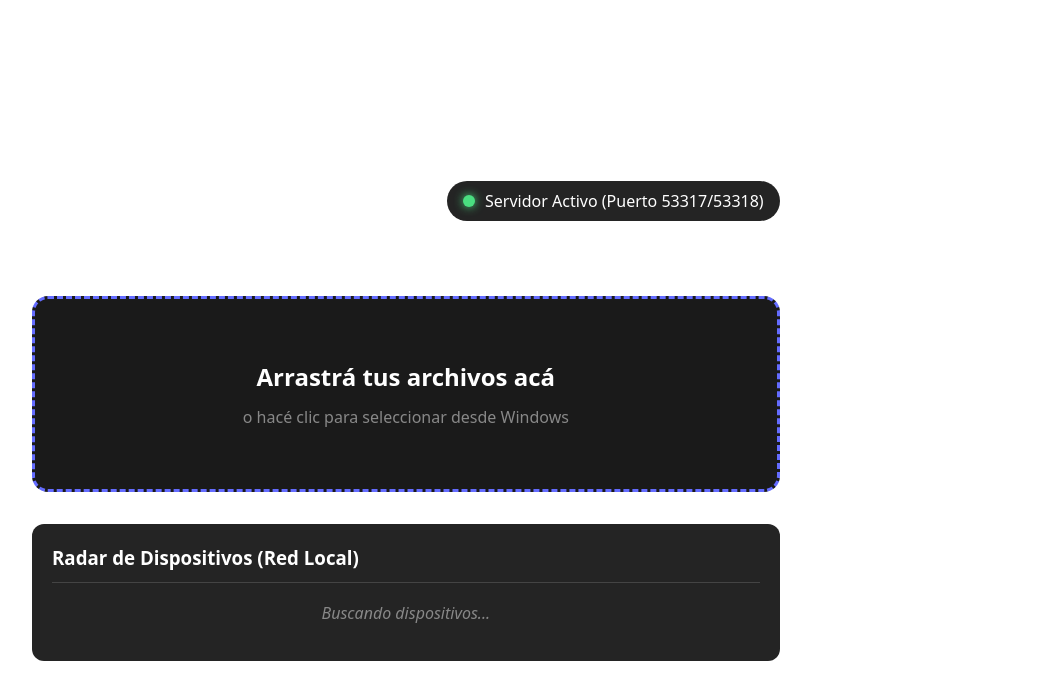
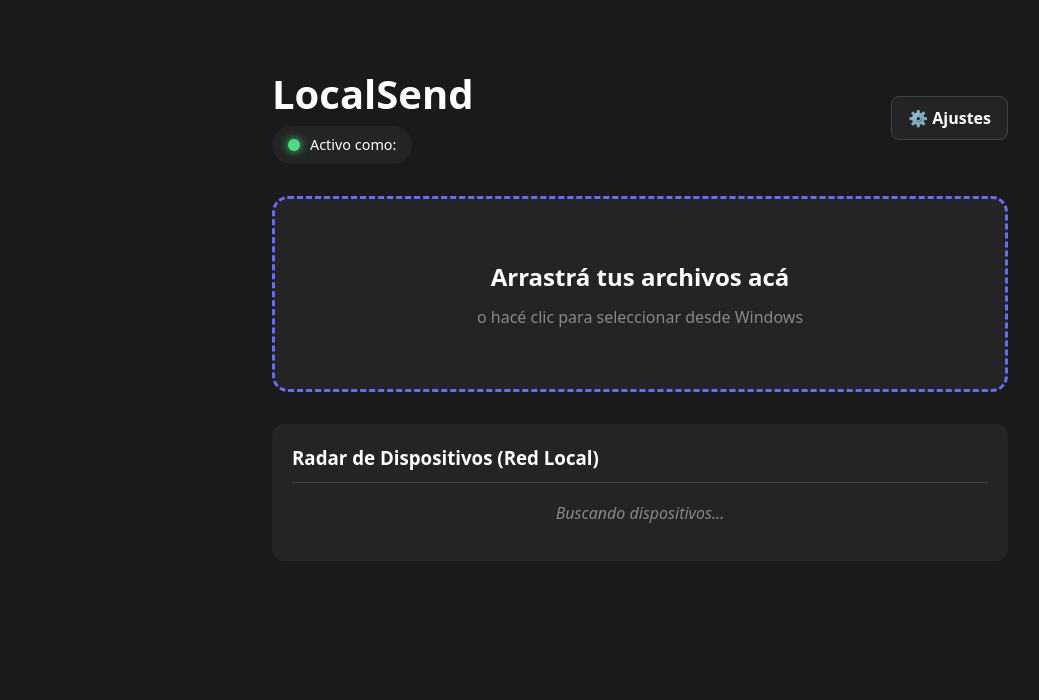
Before and after one commit to Enzoogm/LocalSend-Enzo-Materazzi, a React (Vite) app in the folder localsend-desktop/: page / in a window 1280 px wide. Shown: the top 700 px of the page, without its empty margins (0-1039 px from the left). Built offline with nearby package versions, Linux system fonts and the light colour scheme.

Commit message:
feat: Funcion de alias con electron-store y centrado de la interfaz

```diff
--- a/localsend-desktop/src/App.css
+++ b/localsend-desktop/src/App.css
@@ -1,11 +1,31 @@
+body, html {
+  margin: 0;
+  padding: 0;
+  width: 100%;
+  min-height: 100vh;
+  background-color: #1a1a1a; /* Fondo oscuro para toda la ventana de Windows */
+}
+
+#root {
+  width: 100%;
+  min-height: 100vh;
+  display: flex;
+  justify-content: center; /* Esto fuerza a que la caja esté en el medio horizontal */
+}
+
+/* --- TU CONTENEDOR PRINCIPAL --- */
 .app-container {
+  width: 100%;
   max-width: 800px;
-  margin: 0 auto;
+  margin: 40px auto; /* 40px de espacio arriba, y auto a los costados para el centro perfecto */
   padding: 2rem;
+  box-sizing: border-box;
   font-family: system-ui, -apple-system, sans-serif;
   color: white;
+  text-align: center; /* Centramos el texto general */
 }
 
+/* --- Arreglo del Header --- */
 .header {
   display: flex;
   justify-content: space-between;
@@ -13,14 +33,27 @@
   margin-bottom: 2rem;
 }
 
+.header-left {
+  display: flex;
+  flex-direction: column;
+  align-items: flex-start;
+  text-align: left;
+}
+
+.header h1 {
+  margin: 0 0 10px 0;
+  font-size: 2.5em;
+}
+
 /* --- Requisito: Indicador LED --- */
 .status-indicator {
-  display: flex;
+  display: inline-flex;
   align-items: center;
   font-weight: 500;
   background-color: #242424;
   padding: 8px 16px;
   border-radius: 20px;
+  font-size: 0.9em;
 }
 
 .led {
@@ -46,17 +79,16 @@
   border-radius: 16px;
   padding: 60px 20px;
   text-align: center;
-  background-color: #1a1a1a;
-  transition: all 0.3s ease; /* Transición suave */
+  background-color: #242424;
+  transition: all 0.3s ease;
   cursor: pointer;
   margin-bottom: 2rem;
 }
 
-/* El "hover effect" que piden cuando arrastras un archivo */
 .drop-zone.active {
   background-color: rgba(100, 108, 255, 0.2);
   border-color: #535bf2;
-  transform: scale(1.02); /* Se agranda un poquito */
+  transform: scale(1.02);
 }
 
 .drop-zone h2 {
@@ -74,6 +106,7 @@
   background-color: #242424;
   padding: 20px;
   border-radius: 12px;
+  text-align: left;
 }
 
 .devices-panel h3 {
@@ -95,6 +128,7 @@
   padding: 20px;
   margin-bottom: 2rem;
   box-shadow: 0 4px 15px rgba(0, 0, 0, 0.3);
+  text-align: left;
 }
 
 .transfer-monitor h3 {
@@ -106,6 +140,7 @@
   font-family: monospace;
   color: #ccc;
   margin-bottom: 15px;
+  word-break: break-all;
 }
 
 .progress-container {
@@ -149,18 +184,25 @@
 .file-ready span {
   font-size: 0.9em;
   color: #ccc;
+  word-break: break-all;
 }
 
 .device-item {
-  padding: 10px;
+  padding: 12px;
   border-bottom: 1px solid #444;
+  transition: background-color 0.2s;
+  border-radius: 6px;
+}
+
+.device-item:hover {
+  background-color: #333;
 }
 
 .device-item:last-child {
   border-bottom: none;
 }
 
-/* --- Estilos para el Modal de Confirmación (Handshake) --- */
+/* --- Estilos para los Modales --- */
 .modal-overlay {
   position: fixed;
   top: 0; left: 0; right: 0; bottom: 0;
@@ -179,7 +221,13 @@
   border: 1px solid #444;
   text-align: center;
   box-shadow: 0 10px 25px rgba(0,0,0,0.5);
-  min-width: 300px;
+  min-width: 350px;
+  max-width: 90%;
+}
+
+.modal-content h2 {
+  margin-top: 0;
+  margin-bottom: 20px;
 }
 
 .file-size {
@@ -192,6 +240,7 @@
   display: flex;
   gap: 15px;
   justify-content: center;
+  margin-top: 20px;
 }
 
 .btn-reject, .btn-accept {
@@ -201,6 +250,7 @@
   font-weight: bold;
   cursor: pointer;
   transition: opacity 0.2s;
+  font-size: 1em;
 }
 
 .btn-reject {
@@ -216,3 +266,27 @@
 .btn-reject:hover, .btn-accept:hover {
   opacity: 0.8;
 }
+
+.settings-input {
+  width: 100%;
+  padding: 10px;
+  border-radius: 6px;
+  border: 1px solid #555;
+  background-color: #1a1a1a;
+  color: #fff;
+  font-size: 1em;
+  box-sizing: border-box;
+}
+
+.settings-input:disabled {
+  background-color: #333;
+  color: #888;
+  border-color: #444;
+}
+
+.settings-label {
+  display: block;
+  margin-bottom: 8px;
+  font-weight: 500;
+  text-align: left;
+}
--- a/localsend-desktop/src/App.tsx
+++ b/localsend-desktop/src/App.tsx
@@ -24,11 +24,23 @@
   const [transferStatus, setTransferStatus] = useState<'idle' | 'transferring' | 'success' | 'error'>('idle')
   const [stats, setStats] = useState<TransferStats | null>(null)
   const [errorMessage, setErrorMessage] = useState('')
+  const [incomingRequest, setIncomingRequest] = useState<{fileName: string, size: number} | null>(null)
 
-  const [incomingRequest, setIncomingRequest] = useState<{fileName: string, size: number} | null>(null)
+  // ESTADOS PARA LA CONFIGURACIÓN
+  const [showSettings, setShowSettings] = useState(false)
+  const [currentSettings, setCurrentSettings] = useState({ alias: '', downloadPath: '' })
+  const [aliasInput, setAliasInput] = useState('')
 
   useEffect(() => {
     if (window.ipcRenderer) {
+      window.ipcRenderer.send('get-settings')
+
+      window.ipcRenderer.on('settings-loaded', (data: any) => {
+        setCurrentSettings(data)
+        setAliasInput(data.alias)
+        setShowSettings(false)
+      })
+
       window.ipcRenderer.on('device-found', (newDevice: Omit<Device, 'lastSeen'>) => {
         setDevices((prev) => {
           const exists = prev.find(d => d.ip === newDevice.ip)
@@ -61,14 +73,13 @@
         }
       })
 
-      // Manejadores para la visualización del emisor (opcional para la UI, pero bueno tenerlo)
       window.ipcRenderer.on('send-complete', (result: { status: 'success'|'error', message?: string }) => {
           if(result.status === 'success') {
               alert('¡Archivo enviado con éxito!')
           } else {
               alert(`Error al enviar: ${result.message}`)
           }
-          setDroppedFiles([]) // Limpiamos la zona de drop
+          setDroppedFiles([])
       })
     }
 
@@ -108,23 +119,58 @@
     setIncomingRequest(null)
   }
 
-  // --- NUEVA FUNCIÓN: El Gatillo ---
   const handleSendToDevice = (targetIp: string) => {
     if (droppedFiles.length === 0) {
       alert('Primero arrastrá un archivo a la zona punteada.')
       return
     }
+    if (window.ipcRenderer) {
+      window.ipcRenderer.send('send-file', { filePath: droppedFiles[0], targetIp: targetIp })
+    }
+  }
 
+  const saveSettings = () => {
     if (window.ipcRenderer) {
-      window.ipcRenderer.send('send-file', {
-        filePath: droppedFiles[0],
-        targetIp: targetIp
-      })
+      window.ipcRenderer.send('save-settings', aliasInput)
     }
   }
 
   return (
     <div className="app-container">
+
+      {/* Modal de Configuración */}
+      {showSettings && (
+        <div className="modal-overlay">
+          <div className="modal-content">
+            <h2>⚙️ Configuración</h2>
+            <div style={{ marginBottom: '15px' }}>
+              <label className="settings-label">Tu Alias en la red:</label>
+              <input
+                type="text"
+                value={aliasInput}
+                onChange={(e) => setAliasInput(e.target.value)}
+                className="settings-input"
+              />
+            </div>
+            <div style={{ marginBottom: '20px' }}>
+              <label className="settings-label">Carpeta de descargas:</label>
+              <input
+                type="text"
+                value={currentSettings.downloadPath}
+                disabled
+                className="settings-input"
+              />
+              <small style={{ color: '#aaa', display: 'block', textAlign: 'left', marginTop: '5px' }}>*La ruta de descargas es de solo lectura por ahora.</small>
+            </div>
+            <div className="modal-actions">
+              <button className="btn-reject" onClick={() => setShowSettings(false)}>Cancelar</button>
+              <button className="btn-accept" onClick={saveSettings}>Guardar</button>
+            </div>
+          </div>
+        </div>
+      )}
+
+      {/* Modal Oscuro de Confirmación */}
       {incomingRequest && (
         <div className="modal-overlay">
           <div className="modal-content">
@@ -141,11 +187,21 @@
       )}
 
       <header className="header">
-        <h1>LocalSend Clone</h1>
-        <div className="status-indicator">
-          <span className={`led ${isListening ? 'led-green' : 'led-red'}`}></span>
-          {isListening ? 'Servidor Activo (Puerto 53317/53318)' : 'Servidor Apagado'}
+        <div className="header-left">
+          <h1>LocalSend</h1>
+          <div className="status-indicator">
+            <span className={`led ${isListening ? 'led-green' : 'led-red'}`}></span>
+            {isListening ? `Activo como: ${currentSettings.alias}` : 'Servidor Apagado'}
+          </div>
         </div>
+        <button
+          onClick={() => setShowSettings(true)}
+          style={{ background: '#242424', border: '1px solid #444', color: '#fff', padding: '10px 16px', borderRadius: '8px', cursor: 'pointer', fontWeight: 'bold', transition: 'background 0.2s' }}
+          onMouseOver={(e) => e.currentTarget.style.background = '#333'}
+          onMouseOut={(e) => e.currentTarget.style.background = '#242424'}
+        >
+          ⚙️ Ajustes
+        </button>
       </header>
 
       <main>
@@ -158,7 +214,7 @@
             </div>
             <div className="transfer-details">
               <span>{stats.progress}% Completado</span>
-              {transferStatus === 'transferring' && <span>🚀 {stats.speed} MB/s | ⏱️ {stats.eta}s restantes</span>}
+              {transferStatus === 'transferring' && <span>🚀 {stats.speed} MB/s</span>}
               {transferStatus === 'success' && <span style={{color: '#4ade80'}}>¡Transferencia completada!</span>}
               {transferStatus === 'error' && <span style={{color: '#f87171'}}>Error: {errorMessage}</span>}
             </div>
```
Also changed, not shown: localsend-desktop/electron/main.ts (+43 -59 lines), localsend-desktop/electron/preload.ts (+5 -3 lines).
